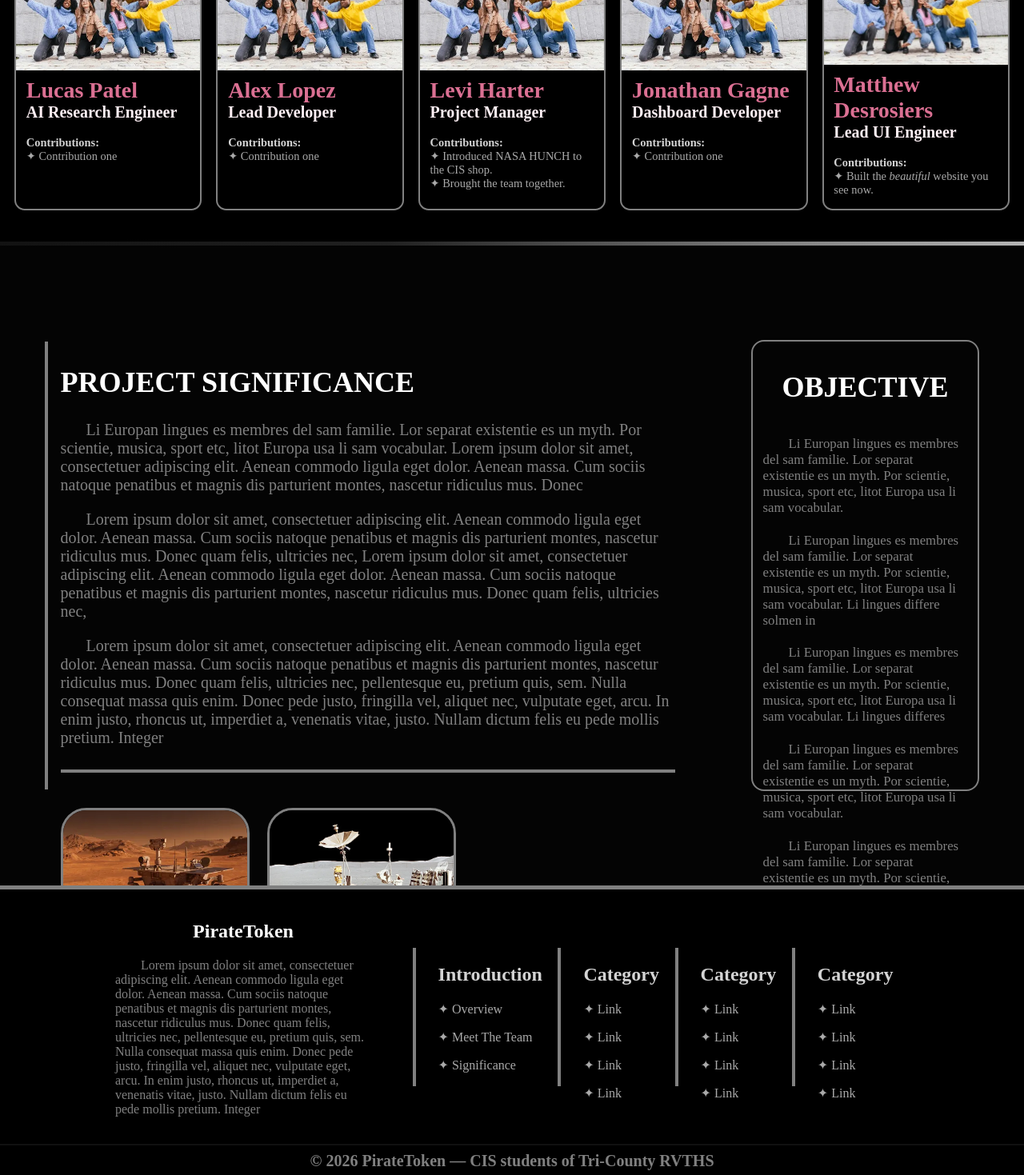
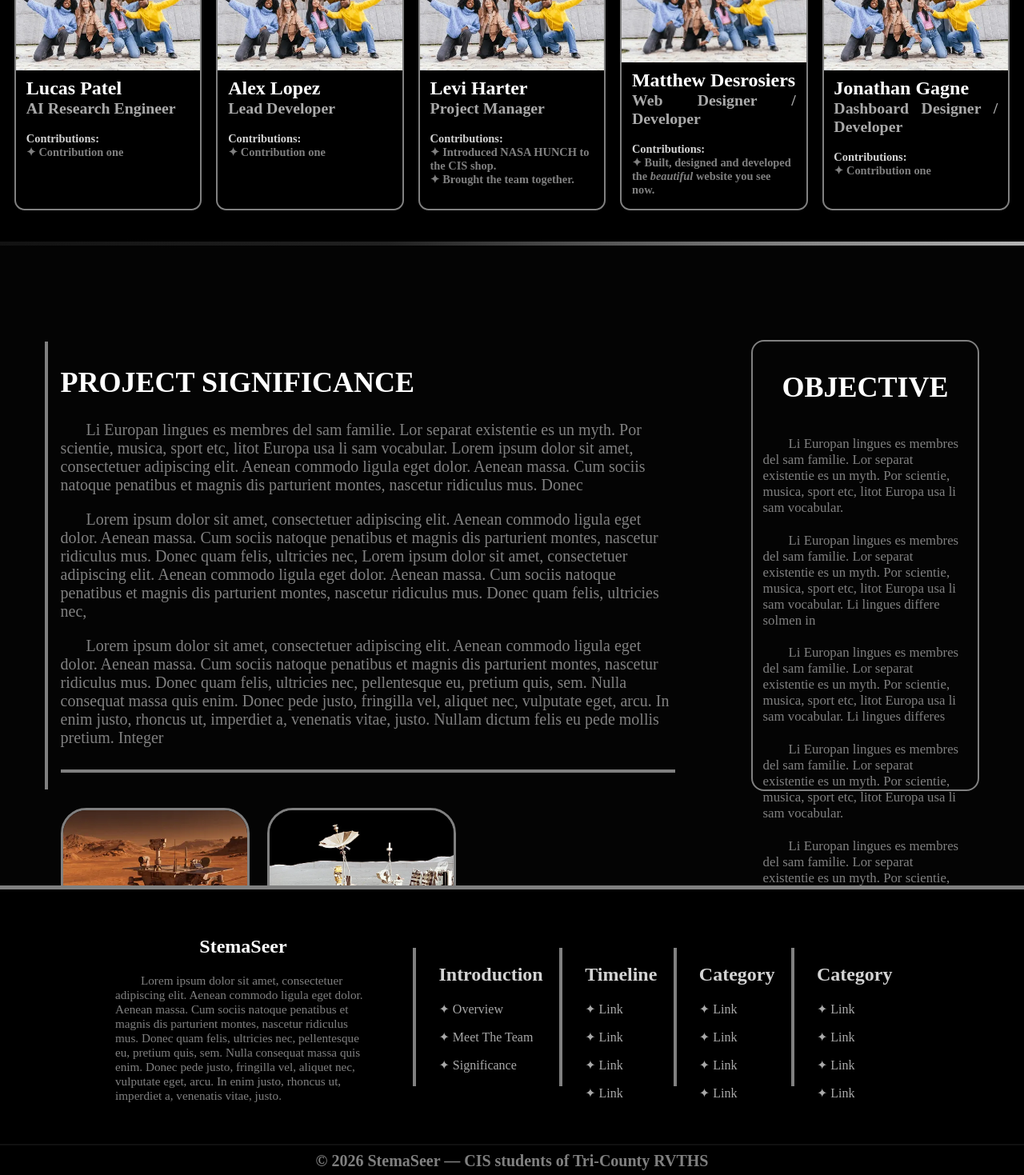
Before and after one commit to redrizzydrizzy/redrizzydrizzy.github.io, a React (Vite) app: page / in a window 1280 px wide. Shown: the part 980-2449 px from the top of the page at 80% size. Built offline with nearby package versions, Linux system fonts and the light colour scheme; a web font is replaced by a local one.

Commit message:
architecture finalization

```diff
--- a/index.html
+++ b/index.html
@@ -3,7 +3,7 @@
   <head>
     <meta charset="UTF-8" />
     <meta name="viewport" content="width=device-width, initial-scale=1.0" />
-    <title>PirateToken</title>
+    <title>StemaSeer</title>
   </head>
   <body>
     <div id="root"></div>
--- a/src/App.tsx
+++ b/src/App.tsx
@@ -35,10 +35,10 @@ export function App() {
             </Shader>
             */}
             <header>
-                <h1>PirateToken</h1>
+                <h1>StemaSeer</h1>
 
                 <nav id="header_links_container">
-                    <h2>Overview</h2>
+                    <h2><a href="#page_one">Introduction</a></h2>
                     <h2>Timeline</h2>
                     <h2>Page 3</h2>
                     <h2>Page 4</h2>
@@ -48,9 +48,7 @@ export function App() {
                 <div id="scroll_bar">
                     <div
                         id="scroll_progress"
-                        style={{
-                            width: `${scrollProgress}%`
-                        }}
+                        style={{ width: `${scrollProgress}%` }}
                     ></div>
                 </div>
             </header>
@@ -72,7 +70,7 @@ export function App() {
                 </section>
 
                 <section id="section_one" className="section"> {/* meet the team section */}
-                    <h1>PirateToken Staff <span>· Tri-County RVTHS, Franklin, Massachusetts</span></h1>
+                    <h1>Our Team <span>| Tri-County RVTHS · CIS</span></h1>
 
                     <div id="cards_container">
                         <div className="card">
@@ -122,12 +120,12 @@ export function App() {
                             <img src="/images/meet_the_members_placeholder.webp"/>
 
                             <div id="description">
-                                <h1>Jonathan Gagne</h1>
-                                <h2>Dashboard Developer</h2> <br></br>
+                                <h1>Matthew Desrosiers</h1>
+                                <h2>Web Designer / Developer</h2> <br></br>
 
                                 <p>
                                     <span>Contributions:</span> <br></br>
-                                    ✦ Contribution one
+                                    ✦ Built, designed and developed the <em>beautiful</em> website you see now.
                                 </p>
                             </div>
                         </div>
@@ -136,12 +134,12 @@ export function App() {
                             <img src="/images/meet_the_members_placeholder.webp"/>
 
                             <div id="description">
-                                <h1>Matthew Desrosiers</h1>
-                                <h2>Lead UI Engineer</h2> <br></br>
+                                <h1>Jonathan Gagne</h1>
+                                <h2>Dashboard Designer / Developer</h2> <br></br>
 
                                 <p>
                                     <span>Contributions:</span> <br></br>
-                                    ✦ Built the <em>beautiful</em> website you see now.
+                                    ✦ Contribution one
                                 </p>
                             </div>
                         </div>
@@ -176,43 +174,43 @@ export function App() {
 
                 <section id="footer">
                     <div id="description">
-                        <h2>PirateToken</h2>
-                        <p>Lorem ipsum dolor sit amet, consectetuer adipiscing elit. Aenean commodo ligula eget dolor. Aenean massa. Cum sociis natoque penatibus et magnis dis parturient montes, nascetur ridiculus mus. Donec quam felis, ultricies nec, pellentesque eu, pretium quis, sem. Nulla consequat massa quis enim. Donec pede justo, fringilla vel, aliquet nec, vulputate eget, arcu. In enim justo, rhoncus ut, imperdiet a, venenatis vitae, justo. Nullam dictum felis eu pede mollis pretium. Integer</p>
+                        <h2>StemaSeer</h2>
+                        <p>Lorem ipsum dolor sit amet, consectetuer adipiscing elit. Aenean commodo ligula eget dolor. Aenean massa. Cum sociis natoque penatibus et magnis dis parturient montes, nascetur ridiculus mus. Donec quam felis, ultricies nec, pellentesque eu, pretium quis, sem. Nulla consequat massa quis enim. Donec pede justo, fringilla vel, aliquet nec, vulputate eget, arcu. In enim justo, rhoncus ut, imperdiet a, venenatis vitae, justo.</p>
                     </div>
 
                     <nav>
                         <div>
                             <h2>Introduction</h2>
-                            <p>✦ Overview</p>
-                            <p>✦ Meet The Team</p>
-                            <p>✦ Significance</p>
+                            <p><a href="#page_one">✦ Overview</a></p>
+                            <p><a href="#caption">✦ Meet The Team</a></p>
+                            <p><a href="#page_two">✦ Significance</a></p>
+                        </div>
+
+                        <div>
+                            <h2>Timeline</h2>
+                            <p><a>✦ Link</a></p>
+                            <p><a>✦ Link</a></p>
+                            <p><a>✦ Link</a></p>
+                            <p><a>✦ Link</a></p>
                         </div>
 
                         <div>
                             <h2>Category</h2>
-                            <p>✦ Link</p>
-                            <p>✦ Link</p>
-                            <p>✦ Link</p>
-                            <p>✦ Link</p>
+                            <p><a>✦ Link</a></p>
+                            <p><a>✦ Link</a></p>
+                            <p><a>✦ Link</a></p>
+                            <p><a>✦ Link</a></p>
                         </div>
 
                         <div>
                             <h2>Category</h2>
-                            <p>✦ Link</p>
-                            <p>✦ Link</p>
-                            <p>✦ Link</p>
-                            <p>✦ Link</p>
-                        </div>
-
-                        <div>
-                            <h2>Category</h2>
-                            <p>✦ Link</p>
-                            <p>✦ Link</p>
-                            <p>✦ Link</p>
-                            <p>✦ Link</p>
+                            <p><a>✦ Link</a></p>
+                            <p><a>✦ Link</a></p>
+                            <p><a>✦ Link</a></p>
+                            <p><a>✦ Link</a></p>
                         </div>
                     </nav>
-                    <div id="footnote"><h2>© 2026 PirateToken — CIS students of Tri-County RVTHS</h2></div>
+                    <div id="footnote"><h2>© 2026 StemaSeer — CIS students of Tri-County RVTHS</h2></div>
                 </section>
             </main>
         </div>
--- a/src/style.scss
+++ b/src/style.scss
@@ -23,6 +23,8 @@ html {
     padding: 0;
 
     overflow-x: hidden;
+
+    scroll-behavior: smooth;
 
     scrollbar-width: none;
     &::-webkit-scrollbar { display: none; }
@@ -277,34 +279,35 @@ main {
             text-align: justify;
 
             h1 {
-                color: palevioletred;
+                color: white;
 
                 margin-top: 1vh;
                 margin-bottom: 0vh;
 
-                font-size: 1.75rem;
+                font-size: 1.5rem;
             }
 
             h2 {
-                color: lavenderblush;
+                color: darkgray;
 
                 margin-top: 0vh;
                 margin-bottom: 0vh;
 
-                font-size: 1.25rem;
+                font-size: 1.24rem;
             }
 
             p {
                 margin-top: 0vw;
 
                 font-size: 0.9em;
+                font-weight: bold;
                 text-align: left;
 
-                color: darkgray;
+                color: gray;
 
                 span {
                     color: lightgray;
-                    font-weight: bolder;
+                    font-weight: bold;
                 }
             }
         }
@@ -425,6 +428,7 @@ main {
         p {
             margin-top: 0;
             text-indent: 2rem;
+            font-size: 0.95em;
         }
     }
 
@@ -447,6 +451,9 @@ main {
             h2 {
                 color: lightgray;
                 cursor: pointer;
+                transition: var(--transition);
+
+                &:hover { color: white; }
             }
 
             p {
@@ -518,6 +525,4 @@ main {
     100% { background-position: 0% 50%; }
 }
 
-@keyframes rotate {
-    to { --angle: 360deg; }
-}
+@keyframes rotate { to { --angle: 360deg; } }
```
